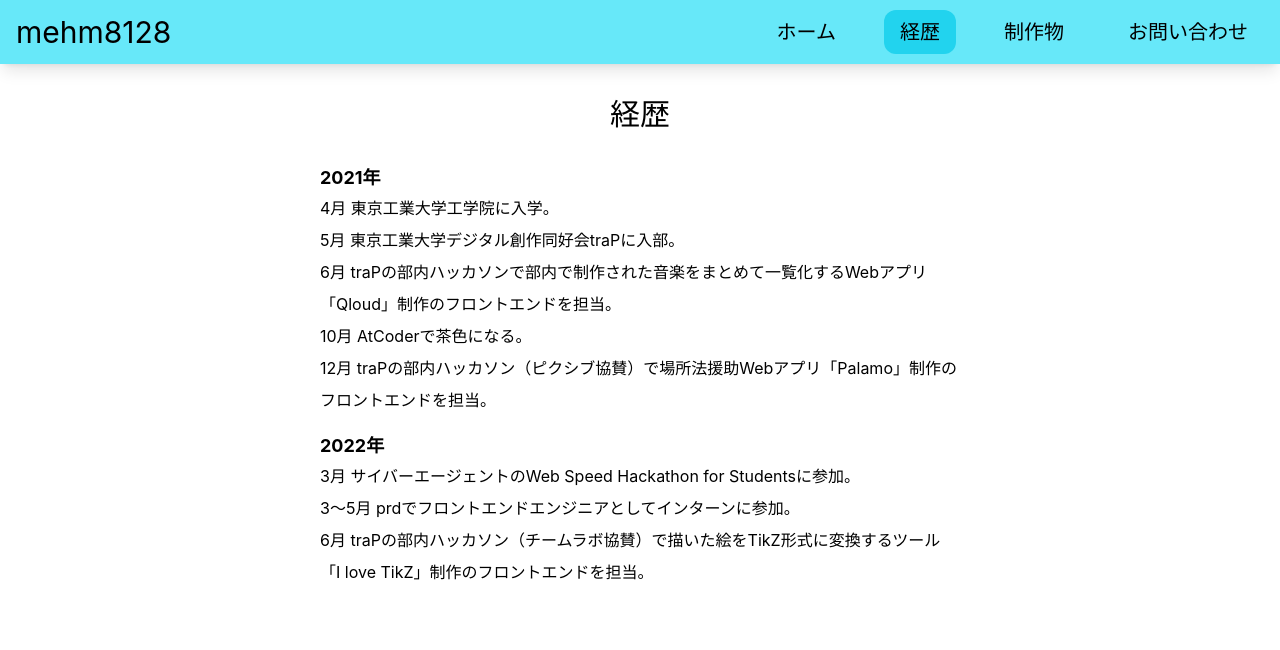
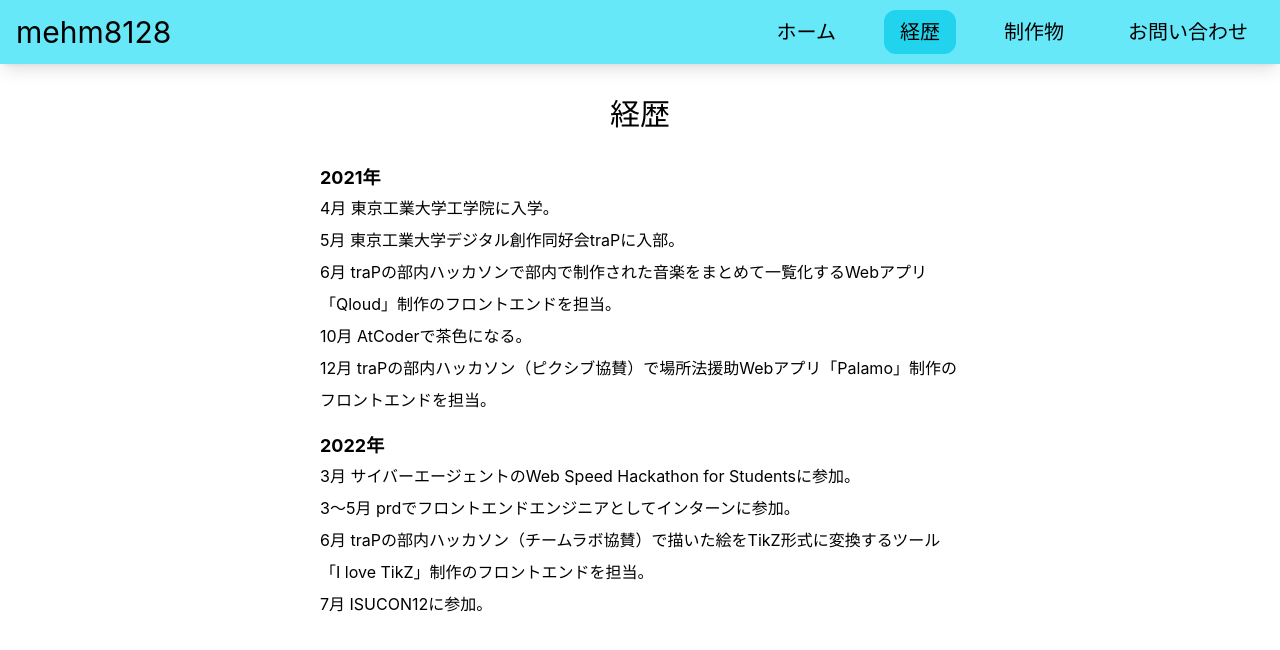
Before and after one commit to mehm8128/mehm8128-portfolio, a Next.js app: page /background in a window 1280 px wide. Shown: the top 650 px of the page. Built offline with nearby package versions, Linux system fonts and the light colour scheme.

Commit message:
ISUCON追記

```diff
--- a/src/pages/background.tsx
+++ b/src/pages/background.tsx
@@ -32,6 +32,7 @@ const Background: NextPage = () => {
 							6月 traPの部内ハッカソン（チームラボ協賛）で描いた絵をTikZ形式に変換するツール「I love
 							TikZ」制作のフロントエンドを担当。
 						</li>
+						<li>7月 ISUCON12に参加。</li>
 					</ul>
 				</section>
 			</div>
```
